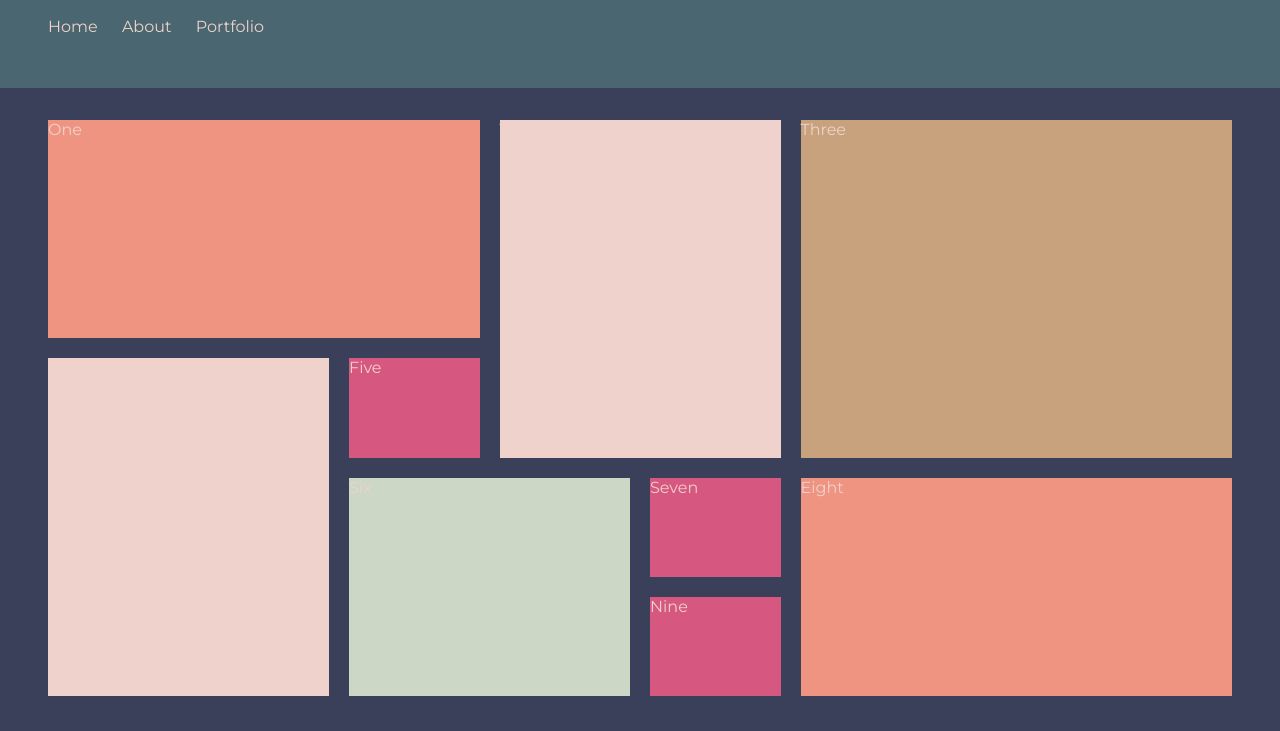
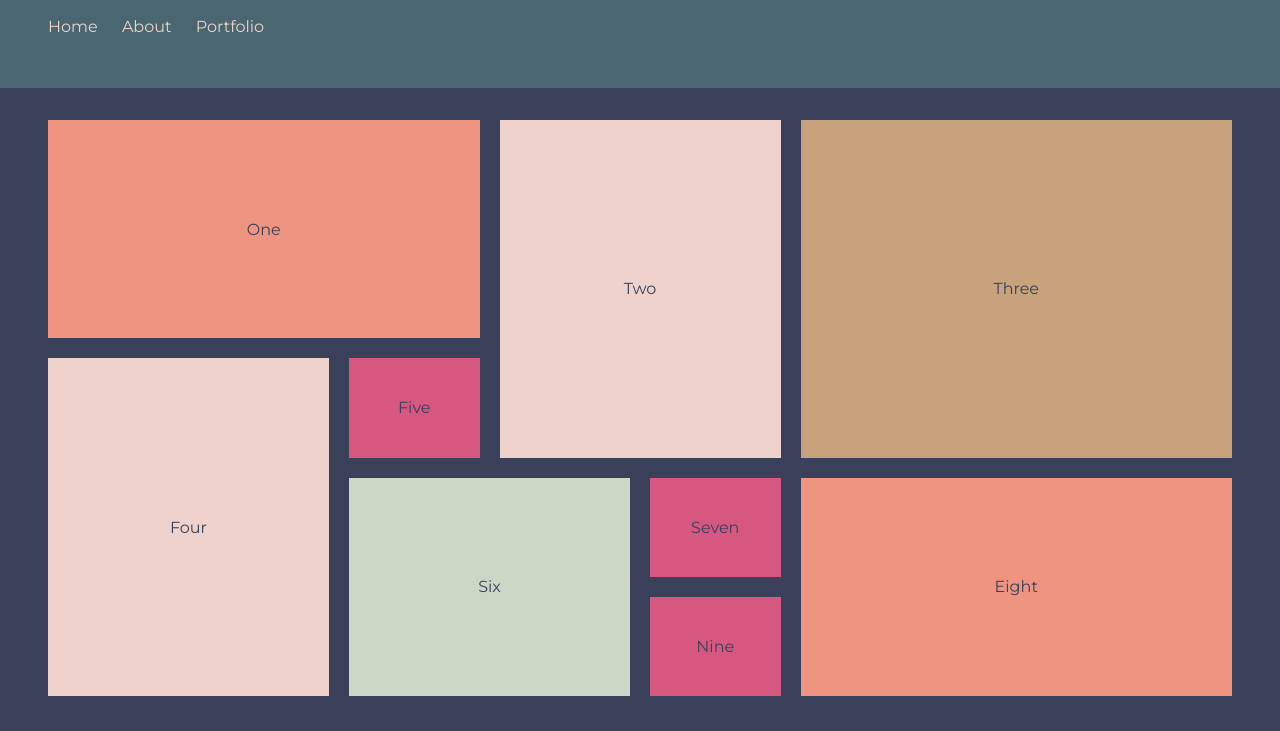
Before and after one commit to schulztobi/grid-portfolio, a plain HTML site: page src/index.html in a window 1280 px wide. Shown: the part 69-800 px from the top of the page. Drawn offline with Linux system fonts and the light colour scheme.

Commit message:
Center grid texts

```diff
--- a/src/index.html
+++ b/src/index.html
@@ -21,15 +21,15 @@
     </header>
     <main>
       <section class="main-grid">
-        <div class="wide">One</div>
-        <div class="tall">Two</div>
-        <div class="large">Three</div>
-        <div class="tall">Four</div>
-        <div class="small">Five</div>
-        <div class="medium">Six</div>
-        <div class="small">Seven</div>
-        <div class="wide">Eight</div>
-        <div class="small">Nine</div>
+        <div class="grid-item wide">One</div>
+        <div class="grid-item tall">Two</div>
+        <div class="grid-item large">Three</div>
+        <div class="grid-item tall">Four</div>
+        <div class="grid-item small">Five</div>
+        <div class="grid-item medium">Six</div>
+        <div class="grid-item small">Seven</div>
+        <div class="grid-item wide">Eight</div>
+        <div class="grid-item small">Nine</div>
       </section>
     </main>
     <footer>© Miriam Haenle</footer>
--- a/src/styles.css
+++ b/src/styles.css
@@ -59,6 +59,13 @@ main {
   height: 80%;
 }
 
+.grid-item {
+  align-items: center;
+  color: #3a405a;
+  display: flex;
+  justify-content: center;
+}
+
 .small {
   grid-row: span 1;
   grid-column: span 1;
```
